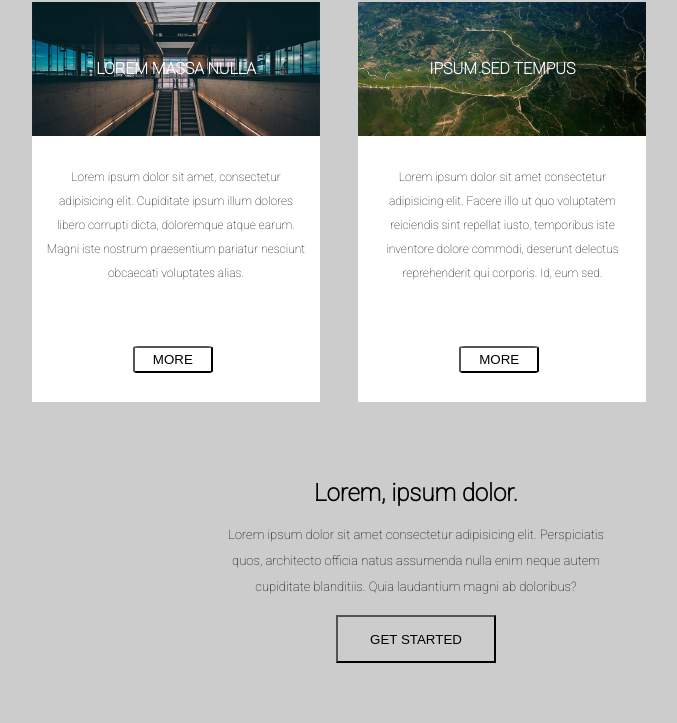
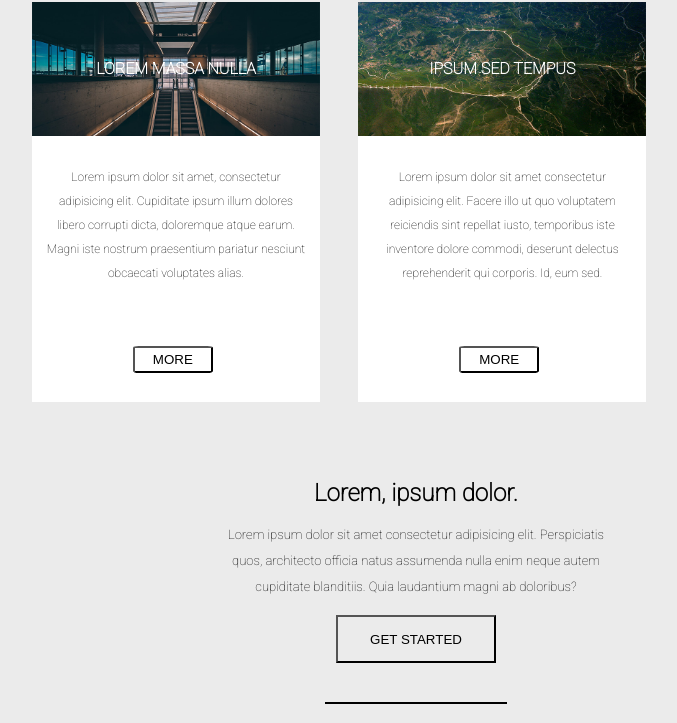
Before and after one commit to kzakaria97/exo-epilogue-11-04-2022, a plain HTML site: page Desktop/epilogue/index.html in a window 1280 px wide. Shown: the part 1305-2028 px from the top of the page, without its empty margins (224-901 px from the left). Drawn offline with Linux system fonts and the light colour scheme.

Commit message:
sauvegarde

```diff
--- a/Desktop/epilogue/css/style.css
+++ b/Desktop/epilogue/css/style.css
@@ -4,7 +4,7 @@
 }
 body{
     font-family: 'Roboto', sans-serif;
-    background-color: #ccc;
+    background-color: rgb(235, 235, 235);
 }
 .first{
     background-image: url("../images/banner.jpg");
@@ -27,7 +27,7 @@ h1{
 }
 .main{
     width: 60%;
-    background-color: #ccc;
+    background-color: rgb(235, 235, 235);
     margin-left: 20%;
     margin-top: 3%;
 }
@@ -159,15 +159,14 @@ h1{
     line-height: 2;
 }
 .elem-3-button{
-    background-color: #ccc;
+    background-color:rgb(235, 235, 235);
     height: 3rem;
     width: 10rem;
-    margin-bottom: 10%;
+    margin-bottom: 5%;
 }
 .last-hr{
-    width: 10%;
+    width: 14%;
     border: solid 1px black;
-
     margin: auto;
 }
 .div4{
```
